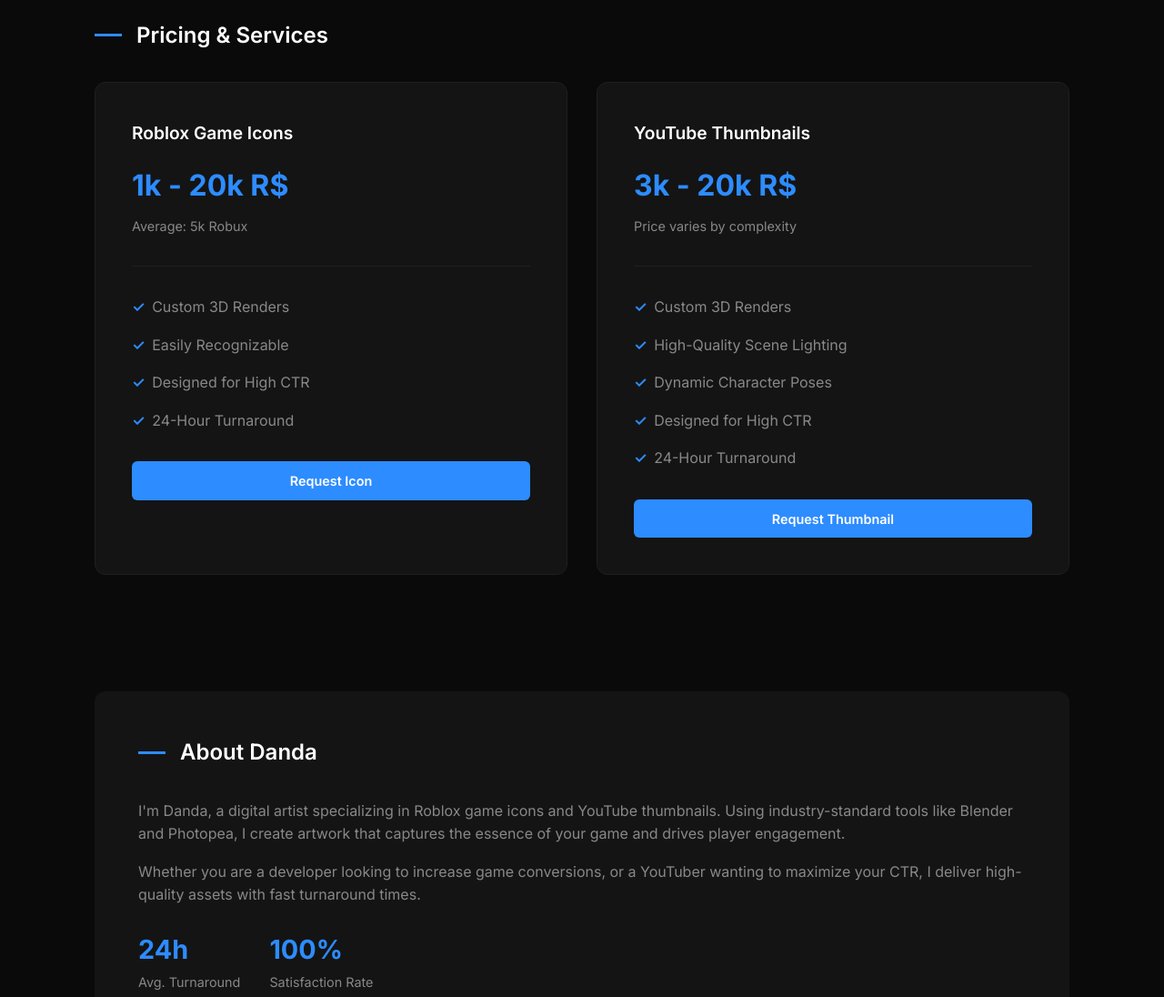
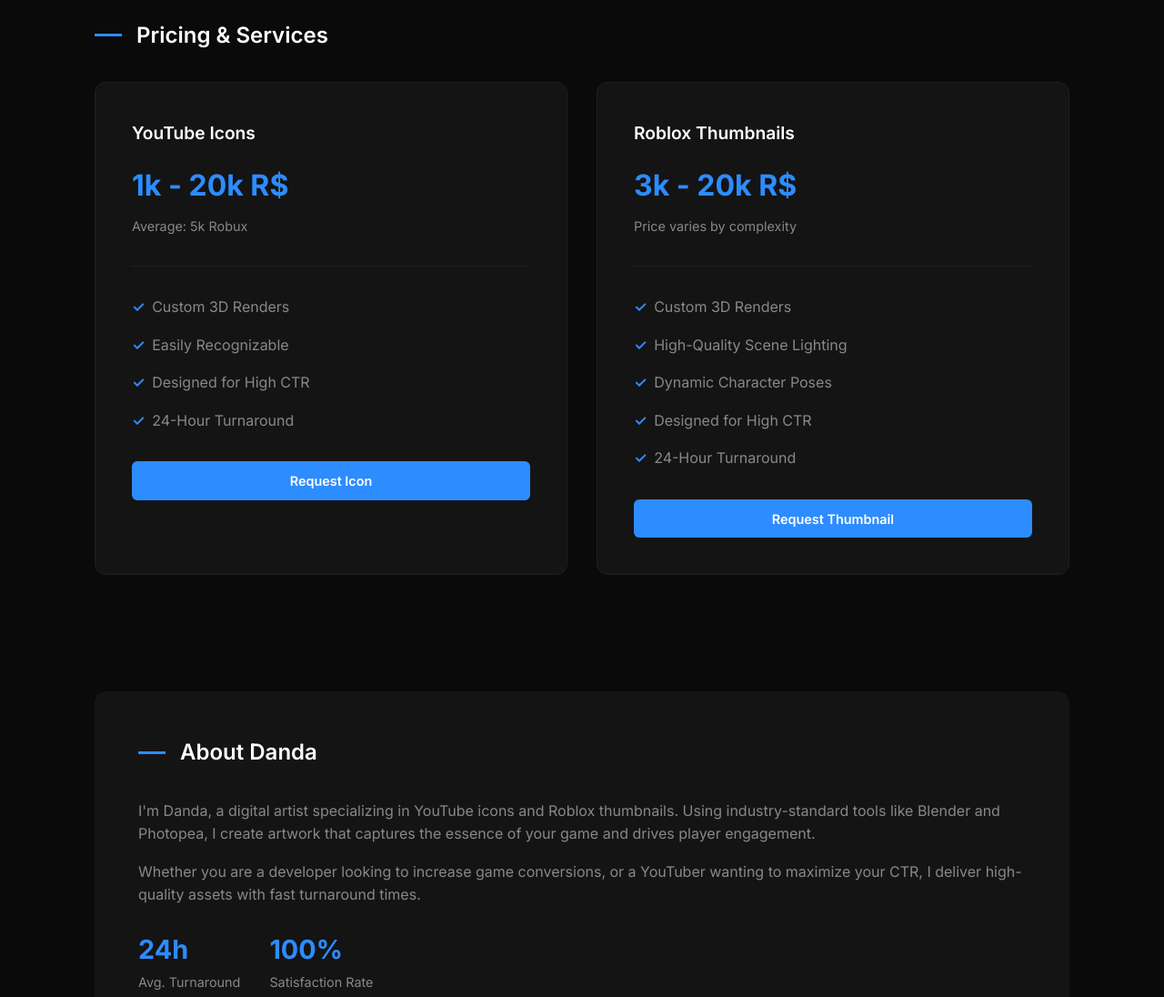
Before and after one commit to dandaTesting/Portfolio, a plain HTML site: page index.html in a window 1280 px wide. Shown: the part 1600-2696 px from the top of the page at 91% size. Drawn offline with Linux system fonts and the light colour scheme.

Commit message:
Update index.html

```diff
--- a/index.html
+++ b/index.html
@@ -386,7 +386,7 @@
         <div class="pricing-grid">
             <!-- Icons Card -->
             <div class="pricing-card">
-                <h3>Roblox Game Icons</h3>
+                <h3>YouTube Icons</h3>
                 <div class="price-range">1k - 20k R$</div>
                 <div class="price-avg">Average: 5k Robux</div>
                 <ul class="pricing-features">
@@ -400,7 +400,7 @@
 
             <!-- Thumbnails Card -->
             <div class="pricing-card">
-                <h3>YouTube Thumbnails</h3>
+                <h3>Roblox Thumbnails</h3>
                 <div class="price-range">3k - 20k R$</div>
                 <div class="price-avg">Price varies by complexity</div>
                 <ul class="pricing-features">
@@ -421,7 +421,7 @@
             <div class="section-title">About Danda</div>
             <div class="about-content">
                 <div class="about-text">
-                    <p style="color: var(--text-muted); margin-bottom: 1rem;">I'm Danda, a digital artist specializing in Roblox game icons and YouTube thumbnails. Using industry-standard tools like Blender and Photopea, I create artwork that captures the essence of your game and drives player engagement.</p>
+                    <p style="color: var(--text-muted); margin-bottom: 1rem;">I'm Danda, a digital artist specializing in YouTube icons and Roblox thumbnails. Using industry-standard tools like Blender and Photopea, I create artwork that captures the essence of your game and drives player engagement.</p>
                     <p style="color: var(--text-muted);">Whether you are a developer looking to increase game conversions, or a YouTuber wanting to maximize your CTR, I deliver high-quality assets with fast turnaround times.</p>
 
                     <div class="about-stats">
```
